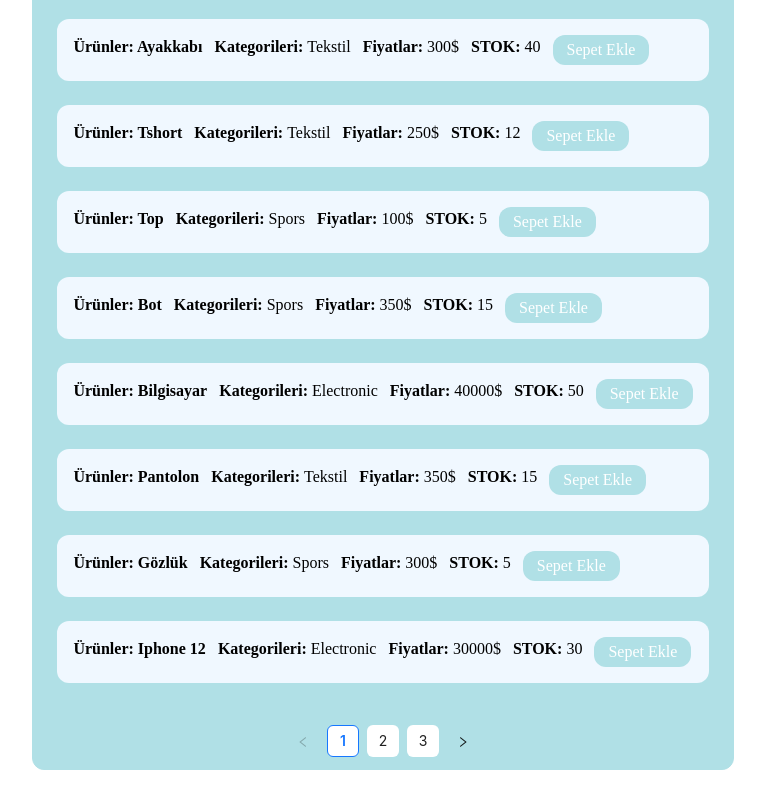
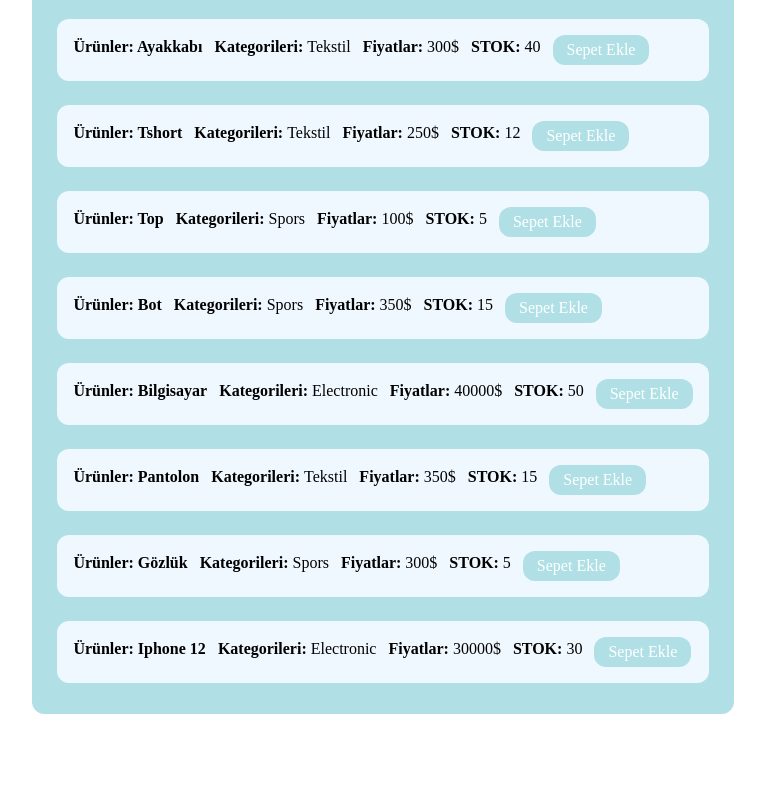
Before and after one commit to acunmedyaakademi/ReactProject, a React (Vite) app: page / in a window 1280 px wide. Shown: the part 396-1196 px from the top of the page, without its empty margins (257-1022 px from the left). After the commit the page ends 1140 px from the top, so only its background shows below. Built offline with nearby package versions, Linux system fonts and the light colour scheme.

Commit message:
taslak...

```diff
--- a/src/App.css
+++ b/src/App.css
@@ -124,7 +124,6 @@
   display: flex;
   padding: 12px;
   gap: 5px;
-
   flex-direction: column;
 }
 
@@ -158,7 +157,6 @@ cursor: pointer;
   padding: 2px;
   border: none;
   background: none;
-
   flex-direction: column;
 }
 
@@ -175,7 +173,6 @@ cursor: pointer;
 
 .checkinput:focus {
   color: rgb(16, 16, 16);
-  /* outline: none; */
   outline-color: powderblue;
 }
 
@@ -194,7 +191,6 @@ cursor: pointer;
   position: fixed;
   background: linear-gradient(45deg, powderblue, transparent);
   border-radius: 12px;
-  /* border: 1px solid blue; */
  text-align: center;
  display: flex;
  flex-direction: column;
@@ -238,7 +234,6 @@ cursor: pointer;
   transition: all 500ms ease-in-out;
   background: linear-gradient(45deg, powderblue, transparent);
  text-align: center;
-
 }
 
 .admin-text {
--- a/src/App.jsx
+++ b/src/App.jsx
@@ -92,7 +92,6 @@ export const App = () => {
   const [searchInput, setSearchInput] = useState("");
   const [admin, setadminpanel] = useState(false);
 
-// ---------- chatgbt
   function addAdminPanel (e) {
     e.preventDefault()
     const form = new FormData(e.target)
@@ -148,7 +147,7 @@ function addToBasket(product) {
   if(product.stock > 0 ) {
     setBasket([...basket, product])
     product.stock -= 1
-    setProductLists([...productLists])
+    // setProductLists([...productLists])
   } else {
     console.log(product.stock);
   }
@@ -234,7 +233,7 @@ function removeBasketAll() {
     <input className="checkinput" placeholder="Search" onChange={handleSearch}/>
 
     <ul className="list">{renderProducts}</ul>
-    <Pagination className="change-list"  defaultCurrent={1} total={30} />
+
 
     </div>
 
```
